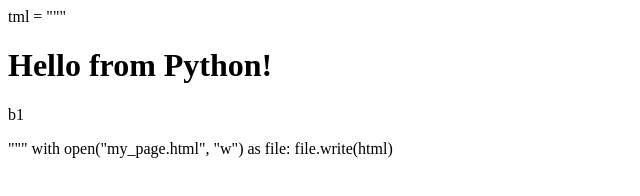
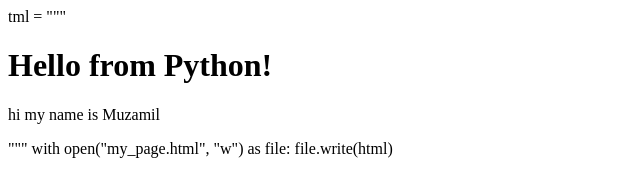
Before and after one commit to muzamilakram443/Muzamilakram, a plain HTML site: page index.html in a window 1280 px wide. Shown: the whole page, without its empty margins (0-640 px from the left). Drawn offline with Linux system fonts and the light colour scheme.

Commit message:
Update index.html

```diff
--- a/index.html
+++ b/index.html
@@ -3,7 +3,7 @@ tml = """
   <head><title>My Page</title></head>
   <body>
     <h1>Hello from Python!</h1>
-    <p>b1</p>
+    <p>hi my name is Muzamil</p>
   </body>
 </html>
 """
```
